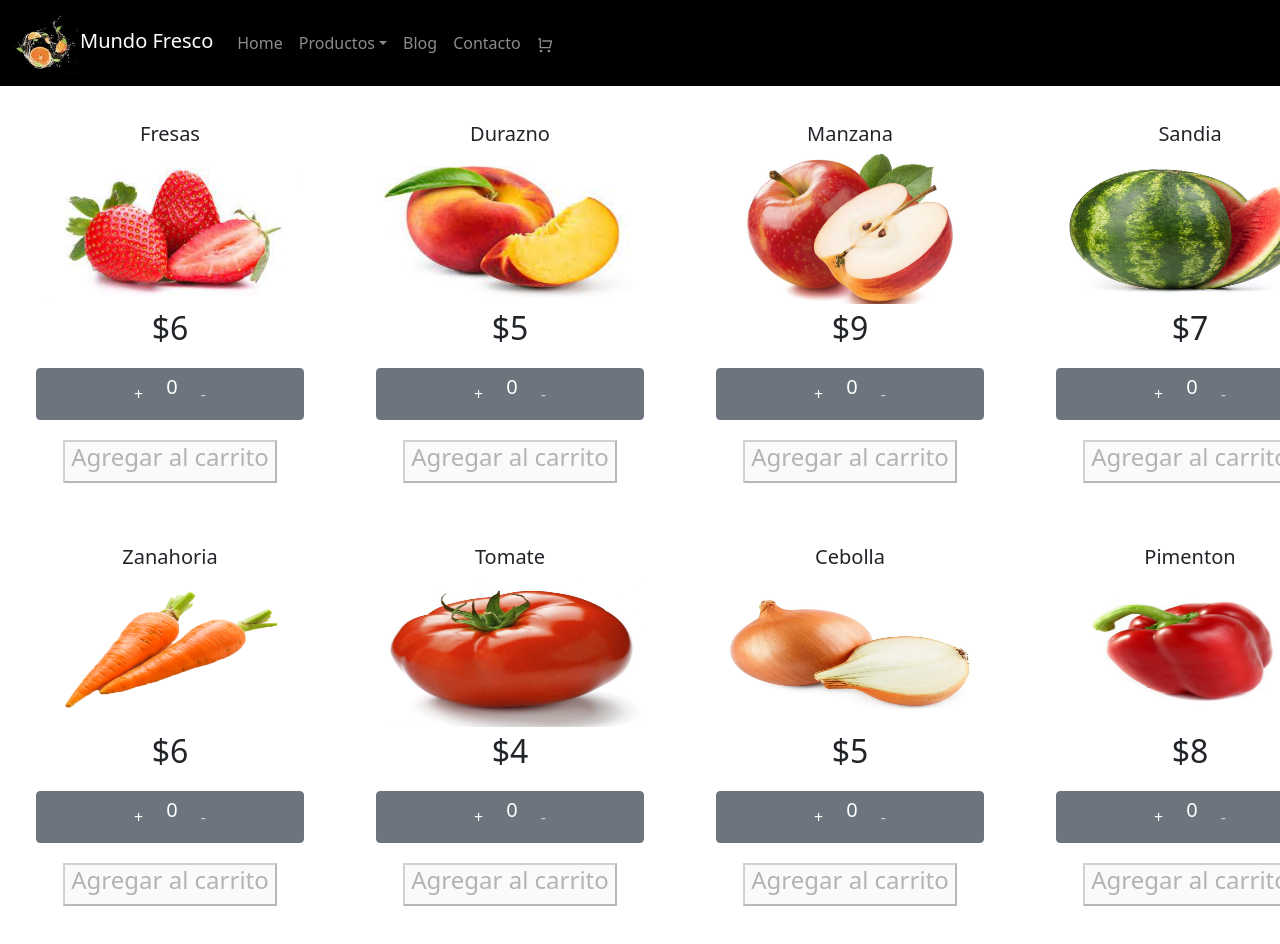
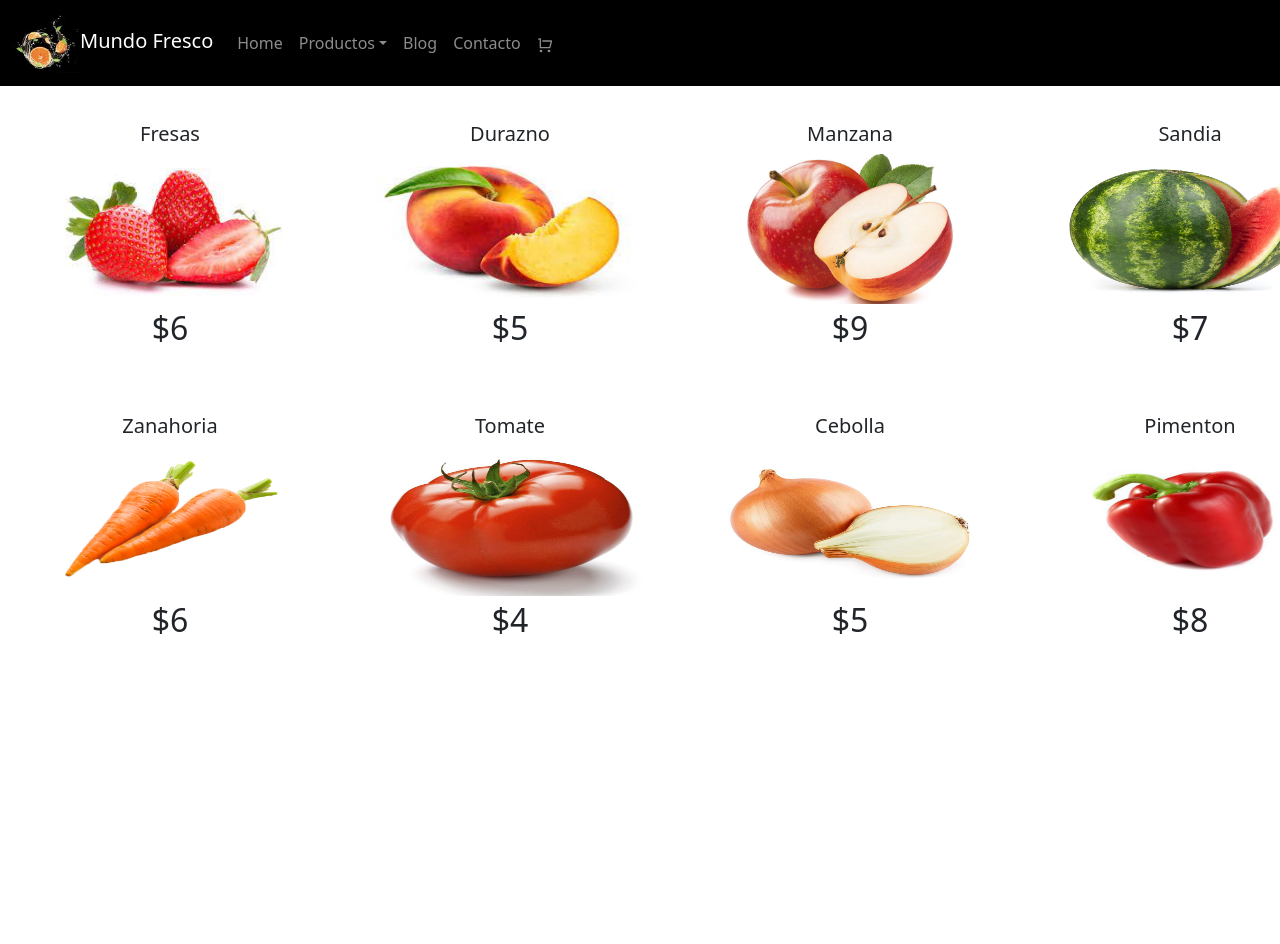
Before and after one commit to JuanMorenoVNZ/frutiver, a React (Create React App) app: page /misProductos in a window 1280 px wide. Shown: the top 944 px of the page. After the commit the page ends 800 px from the top, so only its background shows below. Built offline with nearby package versions, Linux system fonts and the light colour scheme.

Commit message:
Modificacion del Readme

```diff
--- a/src/componentes/Item/Item.jsx
+++ b/src/componentes/Item/Item.jsx
@@ -24,7 +24,7 @@ const Item = ({id, title,  price, description, pictureUrl, stock}) => {
                     ${price}
                 </Card.Text>
 
-               <ItemCount initial={0} stock={stock} />
+
 
 
             </Card.Body>
```
Also changed, not shown: public/Imagenes/muestra.gif (added), 1 other file (tests, documents, lock files or other folders).
